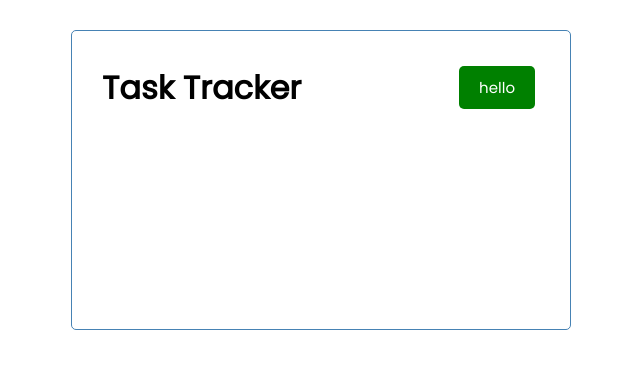
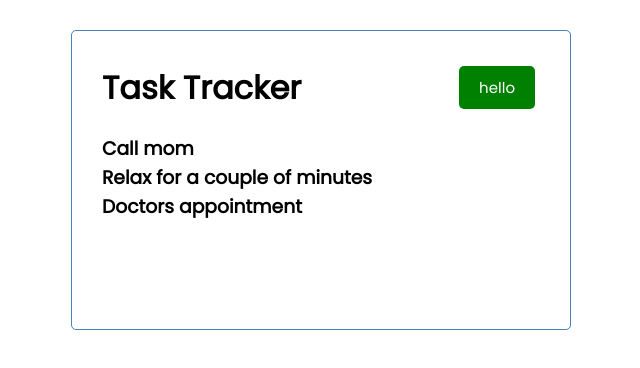
Before and after one commit to al7an08/TaskTracker, a React (Create React App) app: page / in a window 1280 px wide. Shown: the top 368 px of the page, without its empty margins (319-959 px from the left). Built offline with nearby package versions, Linux system fonts and the light colour scheme.

Commit message:
Save of the changes

```diff
--- a/src/App.js
+++ b/src/App.js
@@ -1,9 +1,36 @@
 import Header from "./components/Header"
+import Tasks from './components/Tasks'
+import { useState } from "react"
+
 
 function App() {
+  const [tasks, setTasks] = useState([
+    {
+      id: 1,
+      text: 'Call mom',
+      day: 'Feb 6th at 11 AM',
+      reminder: true
+    },
+    {
+      id: 2,
+      text: 'Relax for a couple of minutes',
+      day: 'May 6th at 11 AM',
+      reminder: true
+    },
+    {
+      id: 3,
+      text: 'Doctors appointment',
+      day: 'Feb 6th at 11 AM',
+      reminder: false
+    }
+  ])
+
+
+
   return (
     <div className="container">
       <Header />
+      <Tasks tasks={tasks} />
     </div>
   )
 }
--- /dev/null
+++ b/src/components/Tasks.js
@@ -0,0 +1,9 @@
+const Tasks = ({ tasks }) => {
+    return (
+        <>
+            {tasks.map((task) => (<h3 key={task.id}>{task.text}</h3>))}
+        </>
+    )
+}
+
+export default Tasks
```
